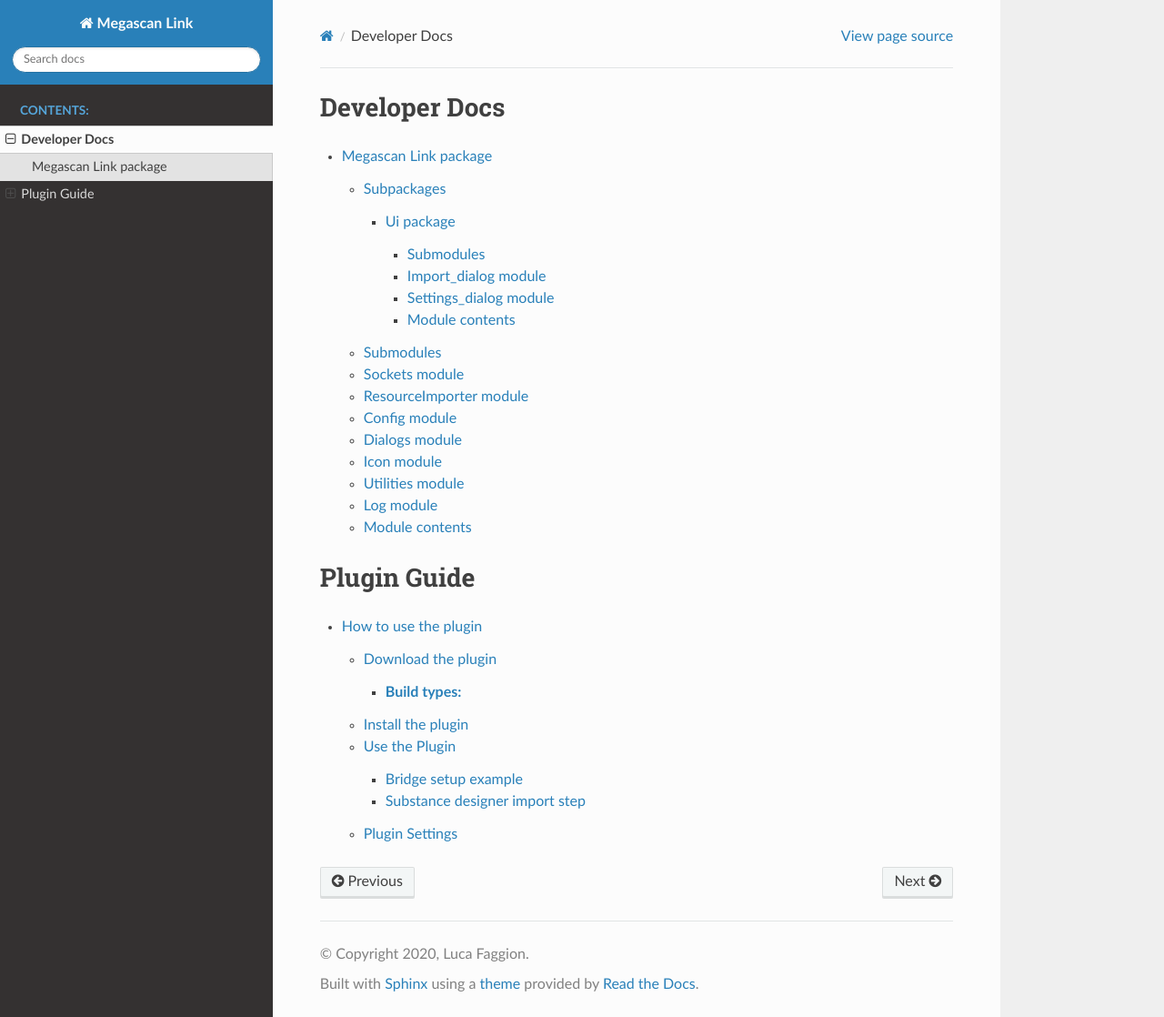
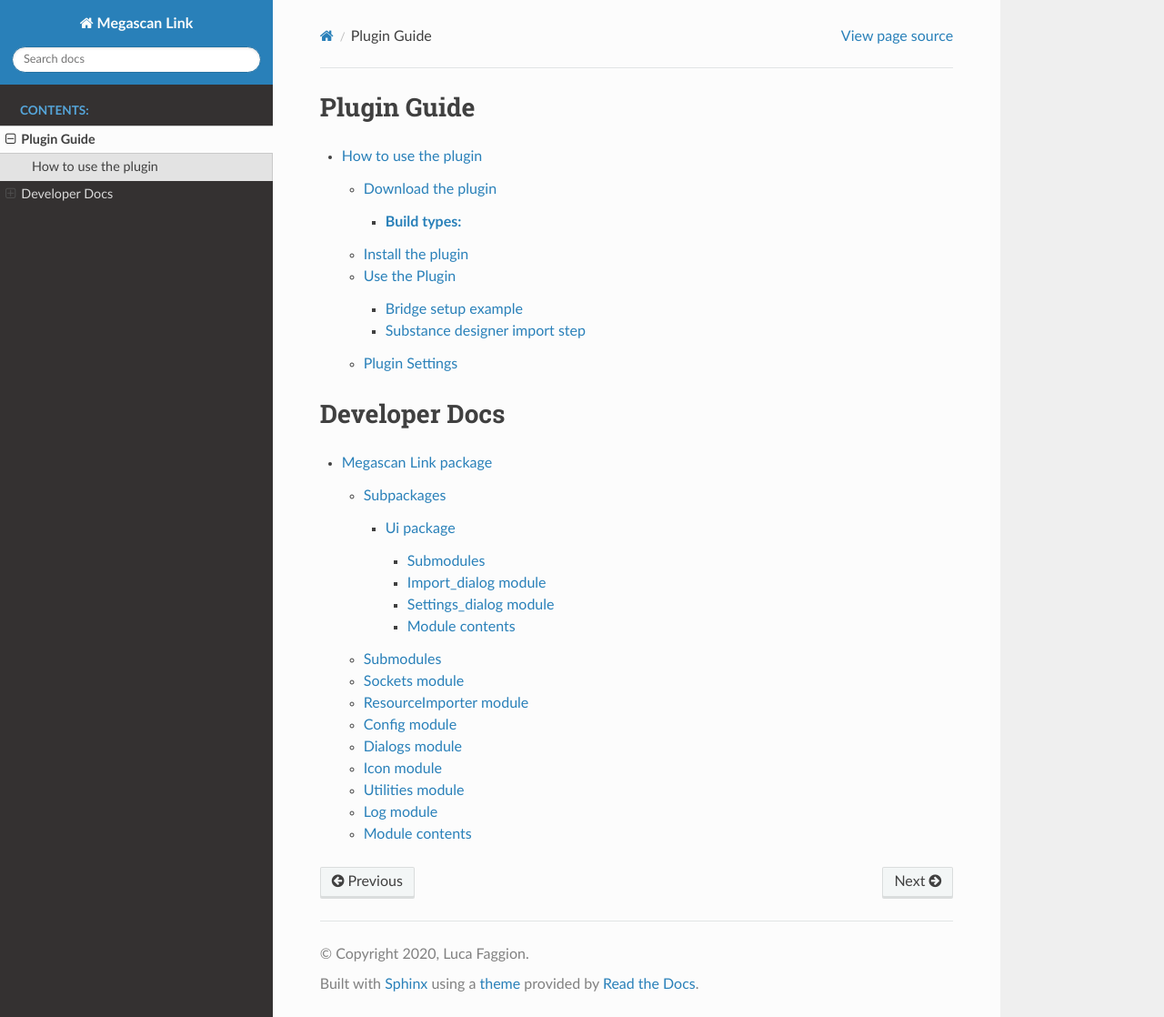
Before and after one commit to Raider-Arts/megascan-link, a Sphinx documentation site: the page built from doc/modules.rst, in a window 1280 px wide and 1118 px high. Shown: the whole window at 91% size. Built offline with Sphinx 7.4.7 and the Read the Docs theme 2.0.0, drawn with Linux system fonts in a browser that asks for light colours.

Commit message:
Switched categories order order

```diff
--- a/doc/modules.rst
+++ b/doc/modules.rst
@@ -1,3 +1,11 @@
+Plugin Guide
+=============
+
+.. toctree::
+   :maxdepth: 4
+
+   howto
+
 Developer Docs
 ===============
 
```
Also changed, not shown: other parts of doc/modules.rst (+0 -10 lines).
